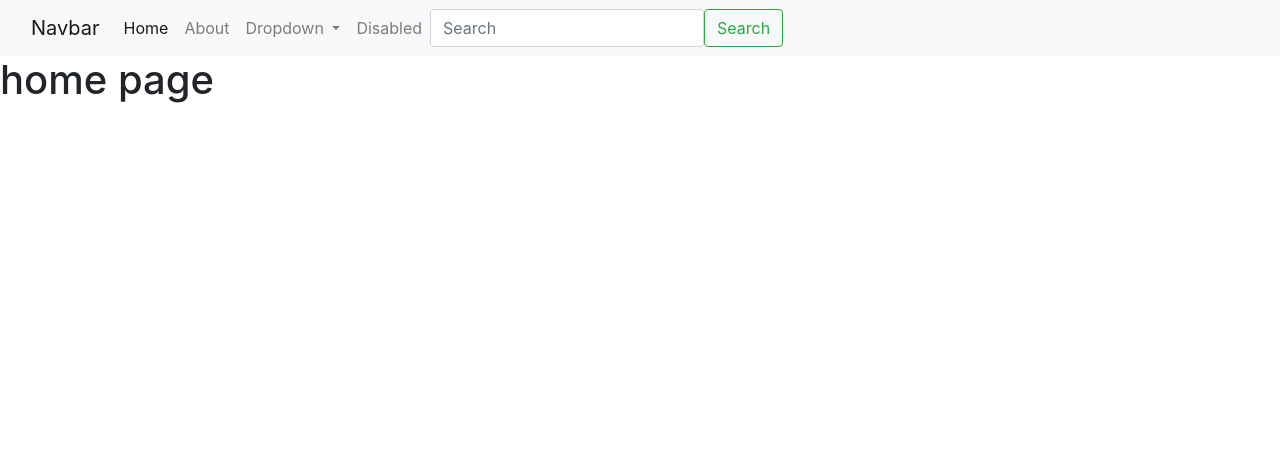
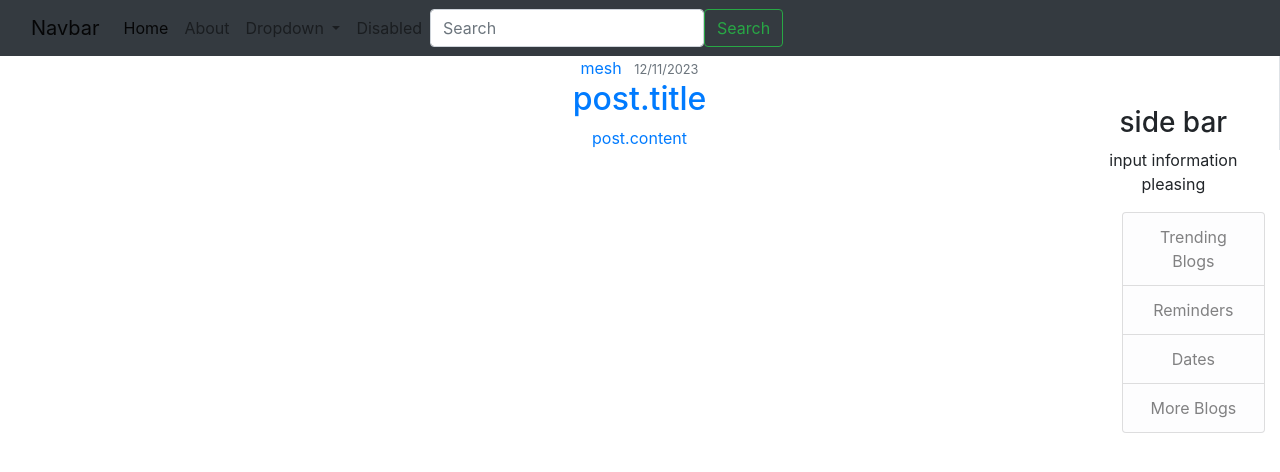
Before and after one commit to kiplangat01/Django_React-App, a Django app: page / in a window 1280 px wide. Shown: the top 472 px of the page. Run offline with Django 4.2, Linux system fonts and the light colour scheme.

Commit message:
created static folders

```diff
--- /dev/null
+++ b/blog/static/css/style.css
@@ -0,0 +1,10 @@
+.col-md-2{
+    float: right;
+    margin-top: -60px;
+    text-align: center;
+}
+
+/* CSS for Twitter-like post */
+article {
+  text-align: center;
+}
--- a/blog/templates/blog/base.html
+++ b/blog/templates/blog/base.html
@@ -1,4 +1,4 @@
-
+{% load static %}
 <!DOCTYPE html>
 <html lang="en">
 <head>
@@ -6,12 +6,14 @@
     <meta http-equiv="X-UA-Compatible" content="IE=edge">
     <meta name="viewport" content="width=device-width, initial-scale=1.0">
     <link rel="stylesheet" href="https://cdn.jsdelivr.net/npm/bootstrap@4.3.1/dist/css/bootstrap.min.css" integrity="sha384-ggOyR0iXCbMQv3Xipma34MD+dH/1fQ784/j6cY/iJTQUOhcWr7x9JvoRxT2MZw1T" crossorigin="anonymous">
-
+    <link rel="stylesheet" type="text/css" href="{% static 'css/style.css' %}">
     <title>Blog app</title>
 </head>
 <body>
 
-    <nav class="navbar navbar-expand-lg navbar-light bg-light">
+
+
+    <nav class="navbar navbar-expand-lg navbar-light bg-dark">
         <div class="container-fluid">
           <a class="navbar-brand" href="#">Navbar</a>
           <button class="navbar-toggler" type="button" data-bs-toggle="collapse" data-bs-target="#navbarSupportedContent" aria-controls="navbarSupportedContent" aria-expanded="false" aria-label="Toggle navigation">
@@ -51,6 +53,20 @@
 
     {% endblock %}
 
+    <div class="col-md-2">
+        <div class="content-section">
+            <h3 >side bar</h3>
+            <p>input information pleasing</p>
+            <ul>
+                <li class="list-group-item list-group-item-light">Trending Blogs</li>
+                <li class="list-group-item list-group-item-light">Reminders</li>
+                <li class="list-group-item list-group-item-light">Dates</li>
+                <li class="list-group-item list-group-item-light">More Blogs</li>
+
+            </ul>
+        </div>
+    </div>
+
     <script src="https://code.jquery.com/jquery-3.3.1.slim.min.js" integrity="sha384-q8i/X+965DzO0rT7abK41JStQIAqVgRVzpbzo5smXKp4YfRvH+8abtTE1Pi6jizo" crossorigin="anonymous"></script>
     <script src="https://cdn.jsdelivr.net/npm/popper.js@1.14.7/dist/umd/popper.min.js" integrity="sha384-UO2eT0CpHqdSJQ6hJty5KVphtPhzWj9WO1clHTMGa3JDZwrnQq4sF86dIHNDz0W1" crossorigin="anonymous"></script>
     <script src="https://cdn.jsdelivr.net/npm/bootstrap@4.3.1/dist/js/bootstrap.min.js" integrity="sha384-JjSmVgyd0p3pXB1rRibZUAYoIIy6OrQ6VrjIEaFf/nJGzIxFDsf4x0xIM+B07jRM" crossorigin="anonymous"></script>
--- a/blog/templates/blog/index.html
+++ b/blog/templates/blog/index.html
@@ -1,4 +1,19 @@
 {% extends "blog/base.html" %}
 {% block content %}
-<h1>home page</h1>
+
+    <article class="border-right">
+        <a href="">
+        <div class="media-body">
+            <div class="article-metadata">
+                <a class="mr-2" href="#">mesh</a>
+                <small class="text-muted">12/11/2023</small>
+            </div>
+            <h2><a class="article-title" href="#">post.title</a></h2>
+           <a href=""><p class="article-content">post.content</p></a>
+        </div>
+        </a>
+        </article>
+
+
+
 {% endblock content %}
--- a/blog/urls.py
+++ b/blog/urls.py
@@ -1,8 +1,10 @@
 from django.urls import path
 from . import views
+from django.contrib.staticfiles.urls import staticfiles_urlpatterns
 
 
 urlpatterns = [
     path('', views.home, name='blog-home'),
     path('about', views.about, name='blog-about'),
 ]
+urlpatterns += staticfiles_urlpatterns()
--- a/tweeter/settings.py
+++ b/tweeter/settings.py
@@ -127,3 +127,5 @@ DEFAULT_AUTO_FIELD = 'django.db.models.BigAutoField'
 urlpatterns = [
     # ...
 ] + static(settings.STATIC_URL, document_root=settings.STATIC_ROOT)
+
+STATIC_URL = '/static/'
--- a/tweeter/urls.py
+++ b/tweeter/urls.py
@@ -16,9 +16,12 @@ Including another URLconf
 """
 from django.contrib import admin
 from django.urls import path,include
+from django.contrib.staticfiles.urls import staticfiles_urlpatterns
+
 
 
 urlpatterns = [
     path('admin/', admin.site.urls),
     path('', include('blog.urls')),
 ]
+urlpatterns += staticfiles_urlpatterns()
```
Also changed, not shown: blog/static/js/script.js (added).
